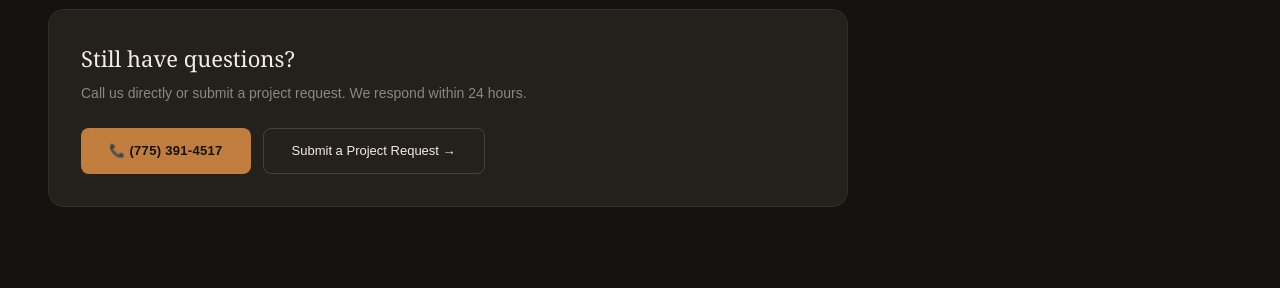
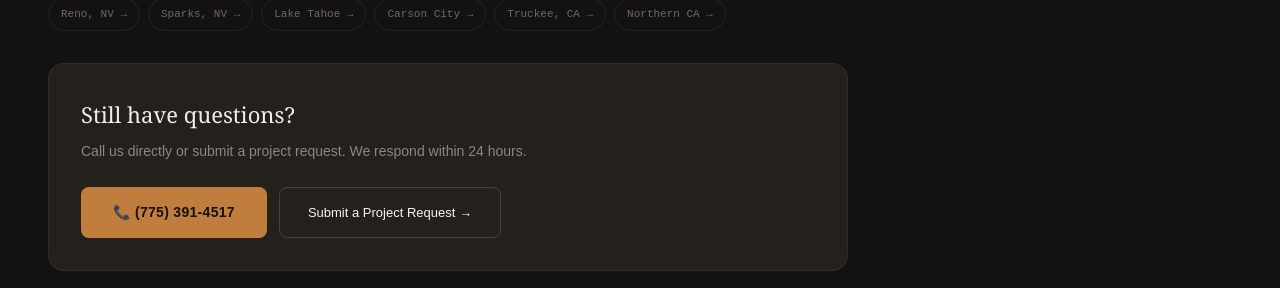
Before and after one commit to brebuilders-new/brebuilders-website, a Next.js app: page /faq in a window 1280 px wide. Shown: the part 1900-2188 px from the top of the page. Built offline with nearby package versions, Linux system fonts and the light colour scheme; no server answers.

Commit message:
globals: readability — brighter cream, 16px body, bolder CTAs

```diff
--- a/styles/globals.css
+++ b/styles/globals.css
@@ -18,9 +18,9 @@
   /* Deeper amber for high-contrast CTAs */
   --gold:    #d4953a;
   /* Warm paper white — heavy stock, not digital white */
-  --cream:   #f2ede6;
-  --muted:   rgba(242,237,230,0.50);
-  --dim:     rgba(242,237,230,0.22);
+  --cream:   #f8f4ef;
+  --muted:   rgba(248,244,239,0.65);
+  --dim:     rgba(248,244,239,0.38);
 }
 
 /* ─── RESET ──────────────────────────────────────────────────────────────────── */
@@ -28,6 +28,8 @@
 html { scroll-behavior: smooth; -webkit-text-size-adjust: 100%; }
 body {
   font-family: 'DM Sans', sans-serif;
+  font-size: 16px;
+  line-height: 1.65;
   background: var(--void);
   color: var(--cream);
   overflow-x: hidden;
@@ -164,9 +166,9 @@ img { max-width: 100%; height: auto; display: block; }
 /* ─── BUTTON BASE ────────────────────────────────────────────────────────────── */
 .btn-primary {
   display: inline-flex; align-items: center; gap: 8px;
-  padding: 12px 28px; border-radius: 8px;
+  padding: 14px 32px; border-radius: 8px;
   background: var(--teal); color: var(--void);
-  font-family: 'DM Sans', sans-serif; font-size: 13px; font-weight: 600;
+  font-family: 'DM Sans', sans-serif; font-size: 14px; font-weight: 700;
   letter-spacing: 0.3px; text-decoration: none;
   transition: background .2s, transform .15s;
   cursor: pointer; border: none;
```
